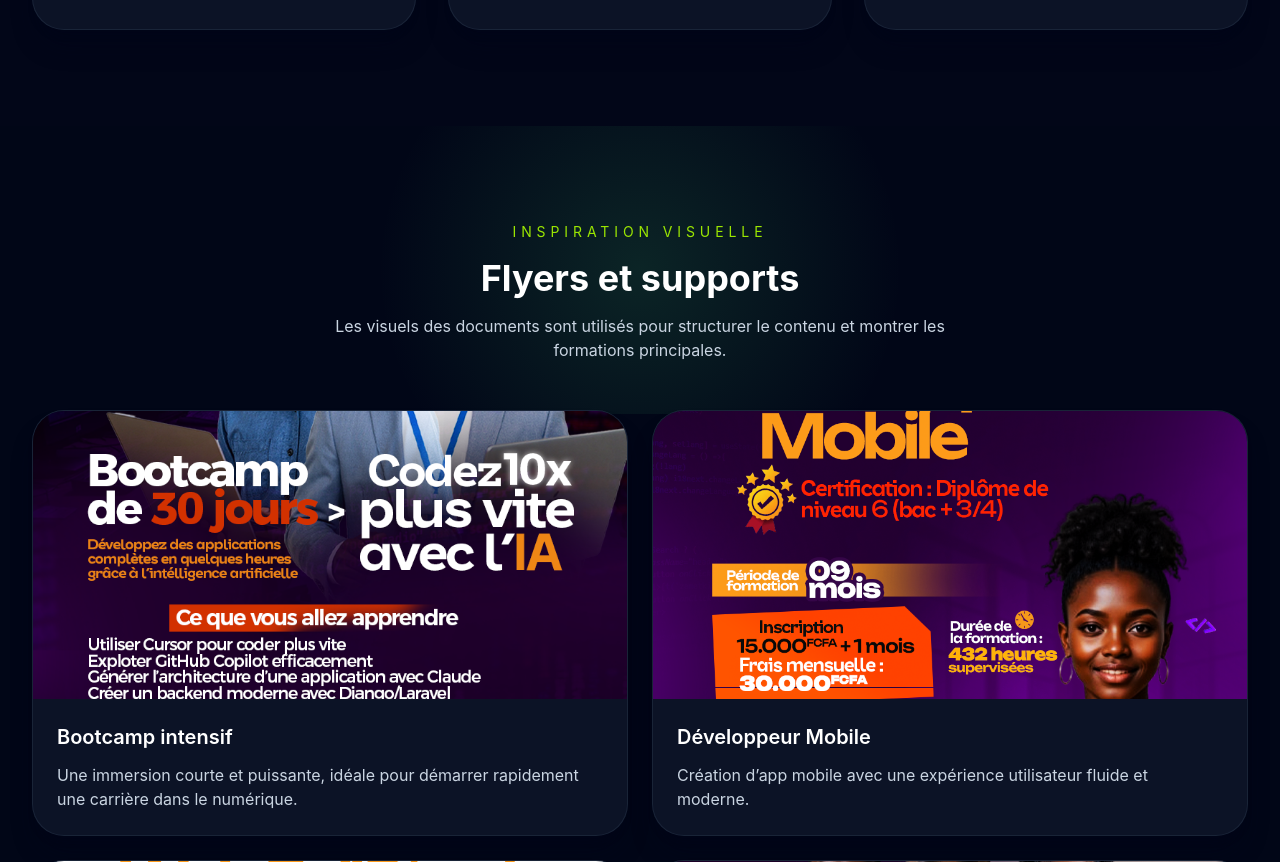
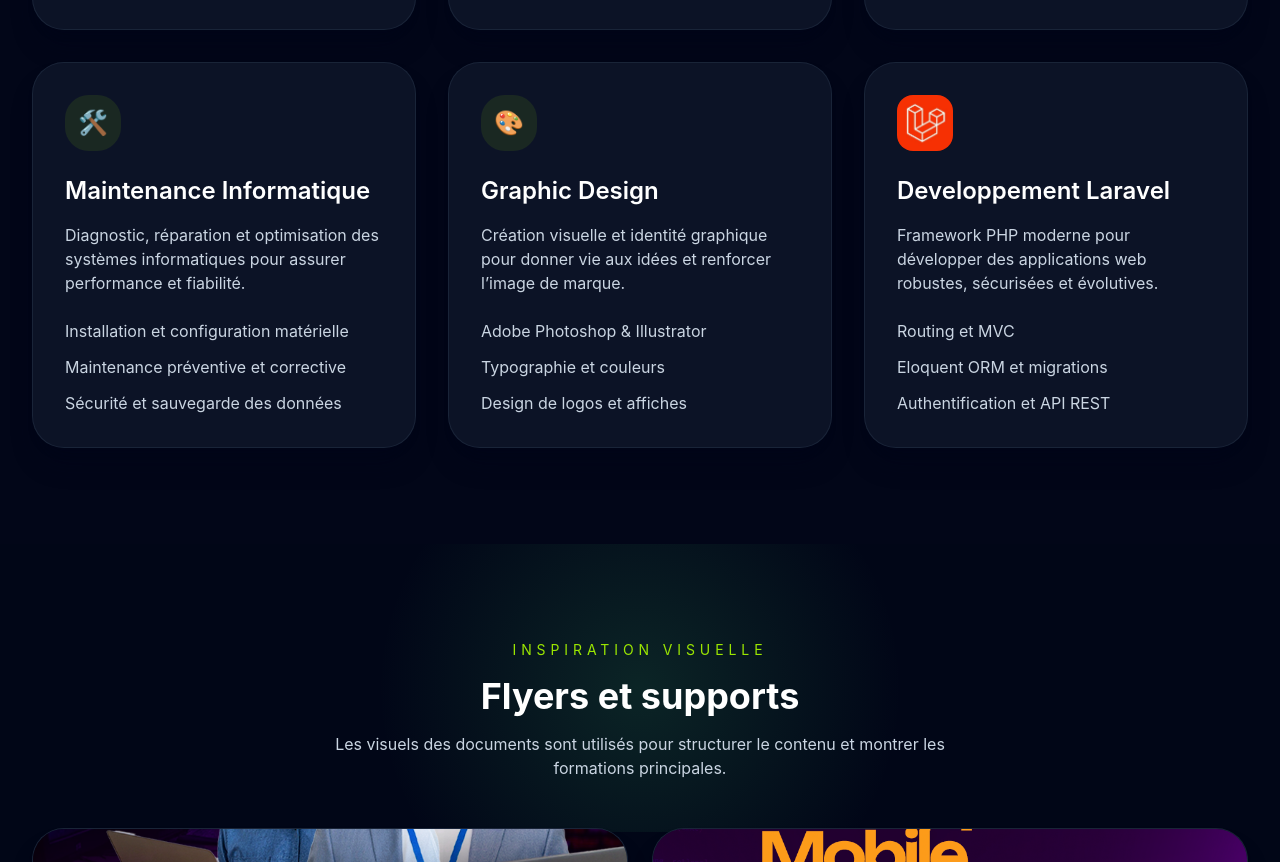
Before and after one commit to unknowncg/eneo-academy-site-web, a plain HTML site: page index.html in a window 1280 px wide. Shown: the part 1431-2293 px from the top of the page. Drawn offline with nearby package versions, Linux system fonts and the light colour scheme.

Commit message:
ajout des formations dans la section formation

```diff
--- a/index.html
+++ b/index.html
@@ -164,6 +164,53 @@
               <li>Suivi par mentor</li>
             </ul>
           </article>
+           <!-- Formation Maintenance Informatique -->
+          <article class="group rounded-[2rem] border border-slate-800/80 bg-slate-900/80 p-8 shadow-xl shadow-slate-950/40 transition hover:-translate-y-2 hover:border-lime-400/50 fade-in">
+            <div class="mb-6 flex h-14 w-14 items-center justify-center rounded-3xl bg-lime-400/10 text-lime-300">
+              <span class="text-2xl">🛠️</span>
+            </div>
+            <h3 class="text-2xl font-semibold text-white">Maintenance Informatique</h3>
+            <p class="mt-4 text-slate-300">
+              Diagnostic, réparation et optimisation des systèmes informatiques pour assurer performance et fiabilité.
+            </p>
+            <ul class="mt-6 space-y-3 text-slate-300">
+              <li>Installation et configuration matérielle</li>
+              <li>Maintenance préventive et corrective</li>
+              <li>Sécurité et sauvegarde des données</li>
+            </ul>
+          </article>
+
+          <!-- Formation Graphic Design -->
+          <article class="group rounded-[2rem] border border-slate-800/80 bg-slate-900/80 p-8 shadow-xl shadow-slate-950/40 transition hover:-translate-y-2 hover:border-lime-400/50 fade-in">
+            <div class="mb-6 flex h-14 w-14 items-center justify-center rounded-3xl bg-lime-400/10 text-lime-300">
+              <span class="text-2xl">🎨</span>
+            </div>
+            <h3 class="text-2xl font-semibold text-white">Graphic Design</h3>
+            <p class="mt-4 text-slate-300">
+              Création visuelle et identité graphique pour donner vie aux idées et renforcer l’image de marque.
+            </p>
+            <ul class="mt-6 space-y-3 text-slate-300">
+              <li>Adobe Photoshop & Illustrator</li>
+              <li>Typographie et couleurs</li>
+              <li>Design de logos et affiches</li>
+            </ul>
+          </article>
+
+          <!-- Formation Laravel -->
+          <article class="group rounded-[2rem] border border-slate-800/80 bg-slate-900/80 p-8 shadow-xl shadow-slate-950/40 transition hover:-translate-y-2 hover:border-lime-400/50 fade-in">
+            <div class="mb-6 flex h-14 w-14 items-center justify-center rounded-3xl bg-lime-400/10 text-lime-300">
+              <span class="text-2xl"><img src="images/laravel.png" alt="" srcset="" class="rounded-2xl"></span>
+            </div>
+            <h3 class="text-2xl font-semibold text-white">Developpement Laravel</h3>
+            <p class="mt-4 text-slate-300">
+              Framework PHP moderne pour développer des applications web robustes, sécurisées et évolutives.
+            </p>
+            <ul class="mt-6 space-y-3 text-slate-300">
+              <li>Routing et MVC</li>
+              <li>Eloquent ORM et migrations</li>
+              <li>Authentification et API REST</li>
+            </ul>
+          </article>
         </div>
       </section>
 
```
Also changed, not shown: images/laravel.png (added), tache.txt.
